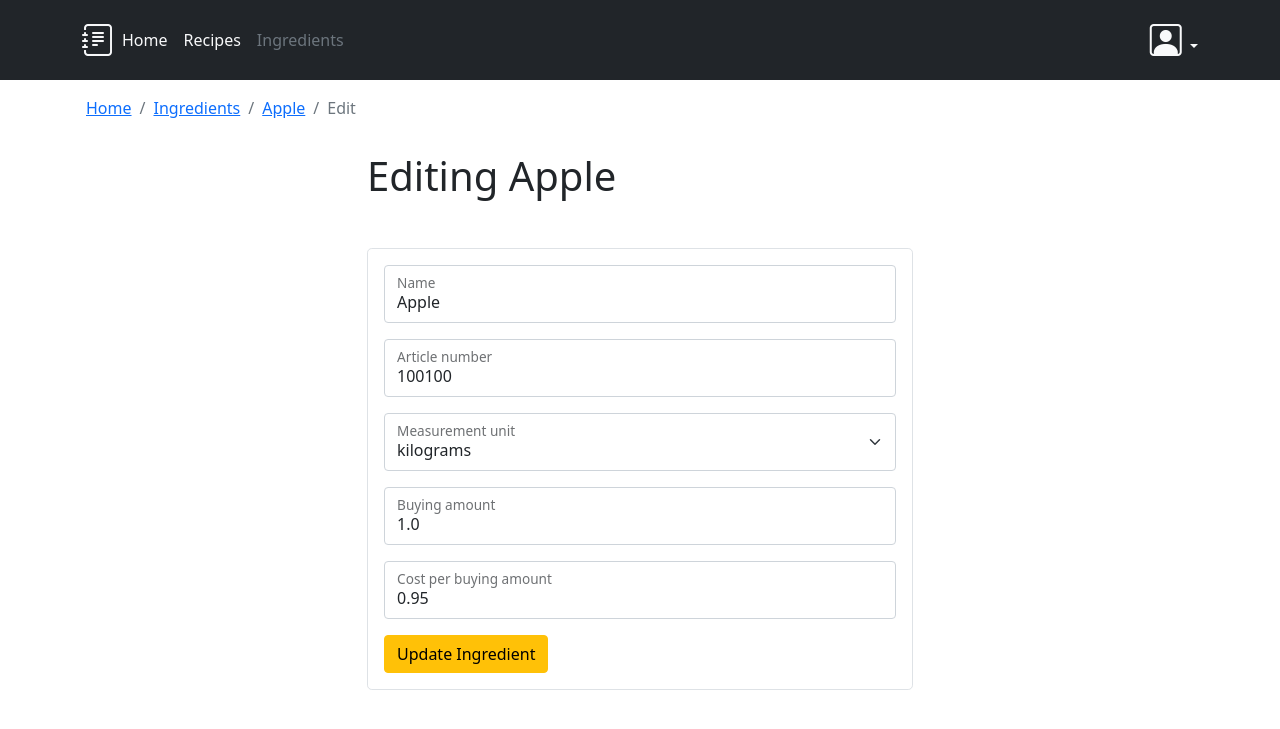
After one commit to rahenrique/rah.recipemanager.test, a Django app: page /ingredients/5/edit in a window 1280 px wide. The commit adds this page. Shown: the top 729 px of the page. Run offline with Django 4.2, Linux system fonts and the light colour scheme; a user stored in the database is signed in; data comes from the database, SQL or seed files in the repository; some libraries are stand-ins or nearby versions.

Commit message:
feat: Adds page to edit ingredients

```diff
--- a/recipe_manager/ingredients/templates/ingredients/detail.html
+++ b/recipe_manager/ingredients/templates/ingredients/detail.html
@@ -18,4 +18,9 @@
     <strong>base amount:</strong> {{ ingredient.base_amount }} {{ ingredient.base_measurement_unit }}<br>
     <strong>cost/amount:</strong> {{ ingredient.formatted_cost }}<br>
 </p>
+{% if user.is_authenticated %}
+<p>
+    <a href="{% url 'ingredients:edit' ingredient.id %}" role="button" class="btn btn-sm btn-warning">Edit ingredient</a>
+</p>
+{% endif %}
 {% endblock %}
--- /dev/null
+++ b/recipe_manager/ingredients/templates/ingredients/edit_form.html
@@ -0,0 +1,70 @@
+{% extends 'base.html' %}
+
+{% block title %}{{ ingredient.name }} - An ingredient on {{ block.super }}{% endblock %}
+
+{% block header %}{% include "header.html" with active_item="ingredients" %}{% endblock header %}
+
+{% block breadcrumb %}
+{{ block.super }}
+<li class="breadcrumb-item"><a href="{% url 'ingredients:index' %}">Ingredients</a></li>
+<li class="breadcrumb-item"><a href="{% url 'ingredients:detail' ingredient.id %}">{{ ingredient.name }}</a></li>
+<li class="breadcrumb-item active" aria-current="page">Edit</li>
+{% endblock breadcrumb %}
+
+{% block content %}
+
+<div class="row justify-content-center">
+    {% if error %}
+    <div class="alert alert-danger" role="alert">{{ error }}</div>
+    {% endif %}
+    <div class="col-6">
+
+        <h1>Editing {{ ingredient.name }}</h1>
+        <p>&nbsp;</p>
+
+        <form method="POST" action="{% url 'ingredients:edit' ingredient.id %}" class="border rounded-3 p-3">
+
+            {% csrf_token %}
+
+            <div class="form-floating mb-3">
+                <input type="text" class="form-control" id="name_input" name="name" placeholder="Ingredient's name"
+                    value="{{ ingredient.name }}" required>
+                <label for="name_input">Name</label>
+            </div>
+
+            <div class="form-floating mb-3">
+                <input type="text" class="form-control" id="article_number_input" name="article_number"
+                    placeholder="Ingredient's article number" value="{{ ingredient.article_number }}" required>
+                <label for="article_number_input">Article number</label>
+            </div>
+
+            <div class="form-floating mb-3">
+                <select class="form-select" id="base_measurement_unit_input" name="base_measurement_unit"
+                    placeholder="Ingredient's measurement unit" value="{{ ingredient.base_measurement_unit }}" required>
+                    <option disabled>Choose one...</option>
+                    <option {% if ingredient.base_measurement_unit == 'g' %} selected {% endif %} value="g">grams</option>
+                    <option {% if ingredient.base_measurement_unit == 'Kg' %} selected {% endif %} value="Kg">kilograms</option>
+                    <option {% if ingredient.base_measurement_unit == 'cL' %} selected {% endif %} value="cL">centiliter</option>
+                    <option {% if ingredient.base_measurement_unit == 'L' %} selected {% endif %} value="L">liter</option>
+                </select>
+                <label for="base_measurement_unit_input">Measurement unit</label>
+            </div>
+
+            <div class="form-floating mb-3">
+                <input type="number" step="0.01" min="0" class="form-control" id="base_amount_input" name="base_amount"
+                    placeholder="Ingredient's buying amount" value="{{ ingredient.base_amount }}" required>
+                <label for="base_amount_input">Buying amount</label>
+            </div>
+
+            <div class="form-floating mb-3">
+                <input type="number" step="0.01" min="0" class="form-control" id="cost_per_base_amount_input"
+                    name="cost_per_base_amount" placeholder="Ingredient's cost per buying amount"
+                    value="{{ ingredient.cost_per_base_amount }}" required>
+                <label for="cost_per_base_amount_input">Cost per buying amount</label>
+            </div>
+
+            <input type="submit" role="button" class="btn btn-warning" value="Update Ingredient">
+        </form>
+    </div>
+</div>
+{% endblock %}
--- a/recipe_manager/ingredients/templates/ingredients/index.html
+++ b/recipe_manager/ingredients/templates/ingredients/index.html
@@ -43,7 +43,7 @@
                     <a href="{% url 'ingredients:detail' ingredient.id %}" role="button"
                         class="btn btn-sm btn-info">Detail</a>
                     {% if user.is_authenticated %}
-                    <a href="{% url 'ingredients:detail' ingredient.id %}" role="button"
+                    <a href="{% url 'ingredients:edit' ingredient.id %}" role="button"
                         class="btn btn-sm btn-warning">Edit</a>
                     {% endif %}
                 </div>
--- a/recipe_manager/ingredients/urls.py
+++ b/recipe_manager/ingredients/urls.py
@@ -8,5 +8,5 @@ urlpatterns = [
     path('', views.IndexView.as_view(), name='index'),
     path('<int:pk>', views.DetailView.as_view(), name='detail'),
     path('create', views.create, name='create'),
-    # path('<int:pk>/edit', views.edit, name='edit'),
+    path('<int:pk>/edit', views.edit, name='edit'),
 ]
--- a/recipe_manager/ingredients/views.py
+++ b/recipe_manager/ingredients/views.py
@@ -1,5 +1,5 @@
 from django.db.models import Q
-from django.shortcuts import redirect, render
+from django.shortcuts import get_object_or_404, redirect, render
 from django.views import generic
 from django.contrib.auth.decorators import login_required
 
@@ -53,10 +53,28 @@ def create(request):
         return render(request, 'ingredients/create_form.html')
 
 
-# def edit(request, pk):
-#     ingredient = get_object_or_404(Ingredient, pk=pk)
-#     return render(
-#         request,
-#         'ingredients/edit_form.html',
-#         {'ingredient': ingredient}
-#     )
+@login_required
+def edit(request, pk):
+    ingredient = get_object_or_404(Ingredient, pk=pk)
+
+    if request.method == 'POST':
+        try:
+            name = request.POST['name']
+            article_number = request.POST['article_number']
+            base_measurement_unit = request.POST['base_measurement_unit']
+            base_amount = request.POST['base_amount']
+            cost_per_base_amount = request.POST['cost_per_base_amount']
+
+            ingredient.name = name
+            ingredient.article_number = article_number
+            ingredient.base_measurement_unit = base_measurement_unit
+            ingredient.base_amount = base_amount
+            ingredient.cost_per_base_amount = cost_per_base_amount
+            ingredient.save()
+
+            return redirect('ingredients:detail', pk=ingredient.id)
+
+        except Exception as e:
+            return render(request, 'ingredients/edit_form.html', {'error': str(e)})
+    else:
+        return render(request, 'ingredients/edit_form.html', {'ingredient': ingredient})
```
